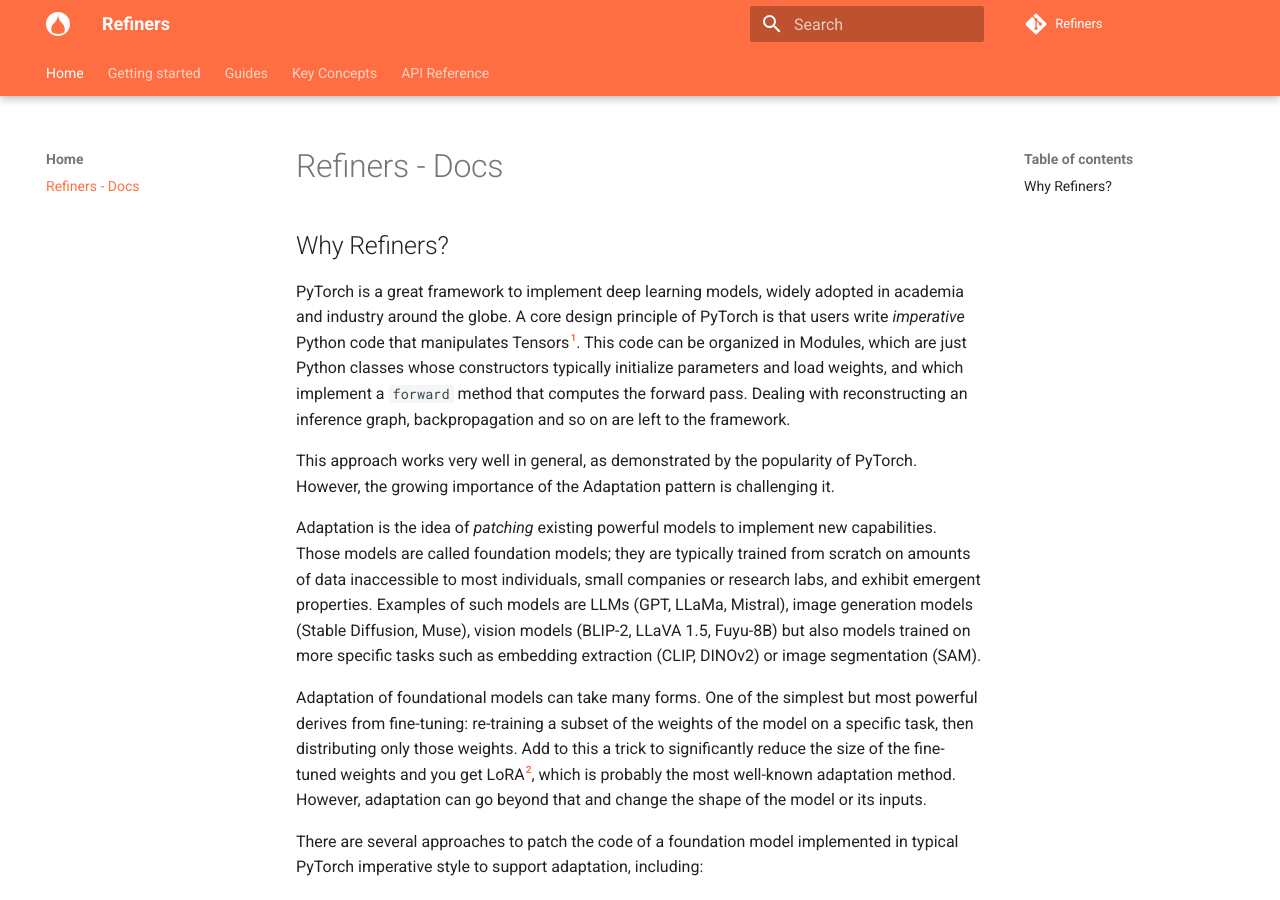
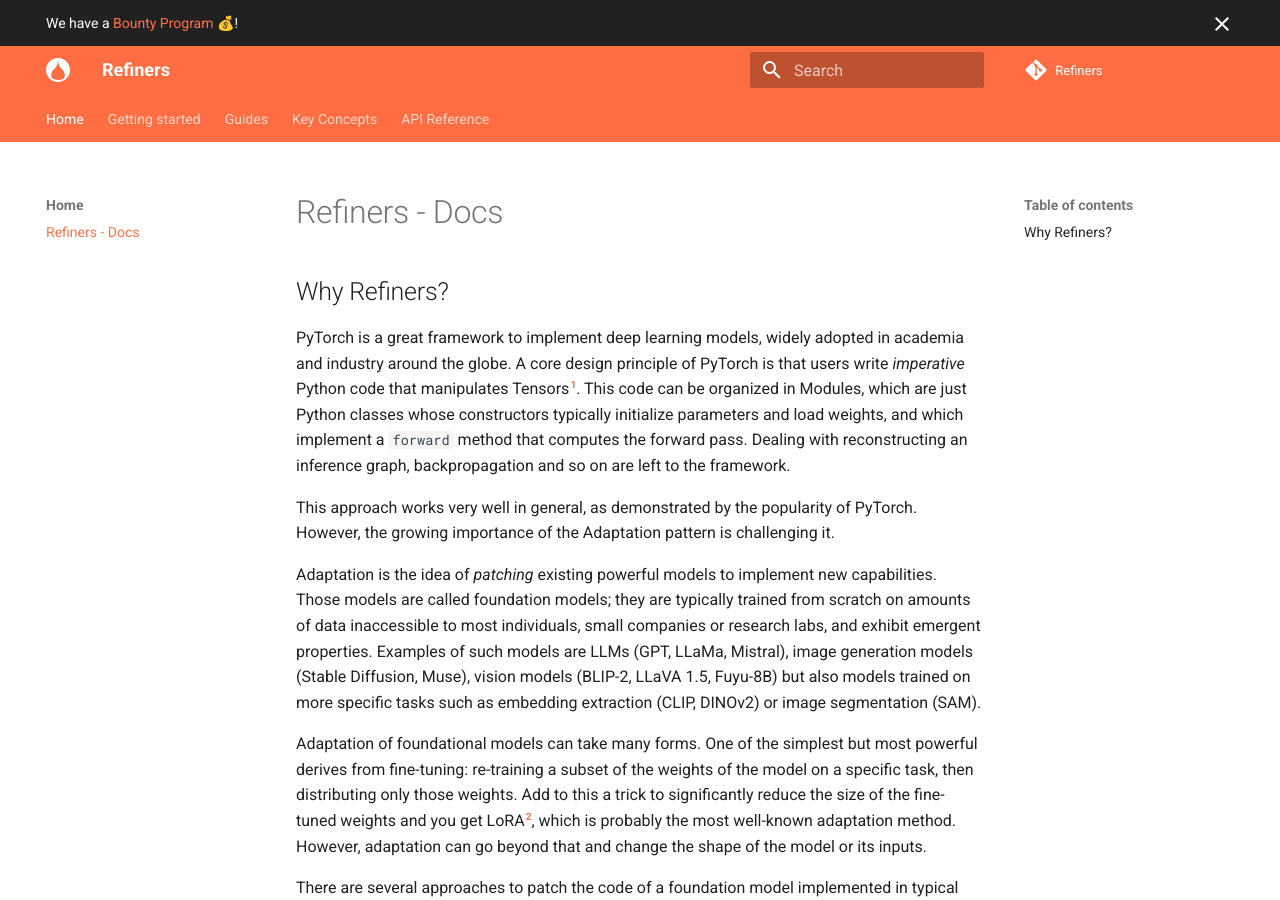
Before and after one commit to finegrain-ai/refiners, an MkDocs documentation site: the page built from docs/index.md, in a window 1280 px wide and 900 px high. Built offline with MkDocs 1.6.1 and Material for MkDocs 9.7.7, drawn with Linux system fonts in a browser that asks for light colours; comment, search, counter and statistics services are not loaded.

Commit message:
(mkdocs) add announcement bar, for the bounty program

```diff
--- /dev/null
+++ b/docs/overrides/main.html
@@ -0,0 +1,7 @@
+{% extends "base.html" %}
+
+{% block announce %}
+
+We have a <a href="https://finegrain.ai/bounties">Bounty Program</a> 💰!
+
+{% endblock %}
--- a/mkdocs.yml
+++ b/mkdocs.yml
@@ -8,6 +8,7 @@
   favicon: assets/favicon.svg
   logo: assets/favicon.svg
   name: material
+  custom_dir: docs/overrides
   palette:
     primary: deep orange
     accent: deep orange
@@ -21,6 +22,7 @@
     - toc.follow
     - navigation.tabs.sticky
     - content.code.copy
+    - announce.dismiss
 plugins:
   - search
   - tags
```
